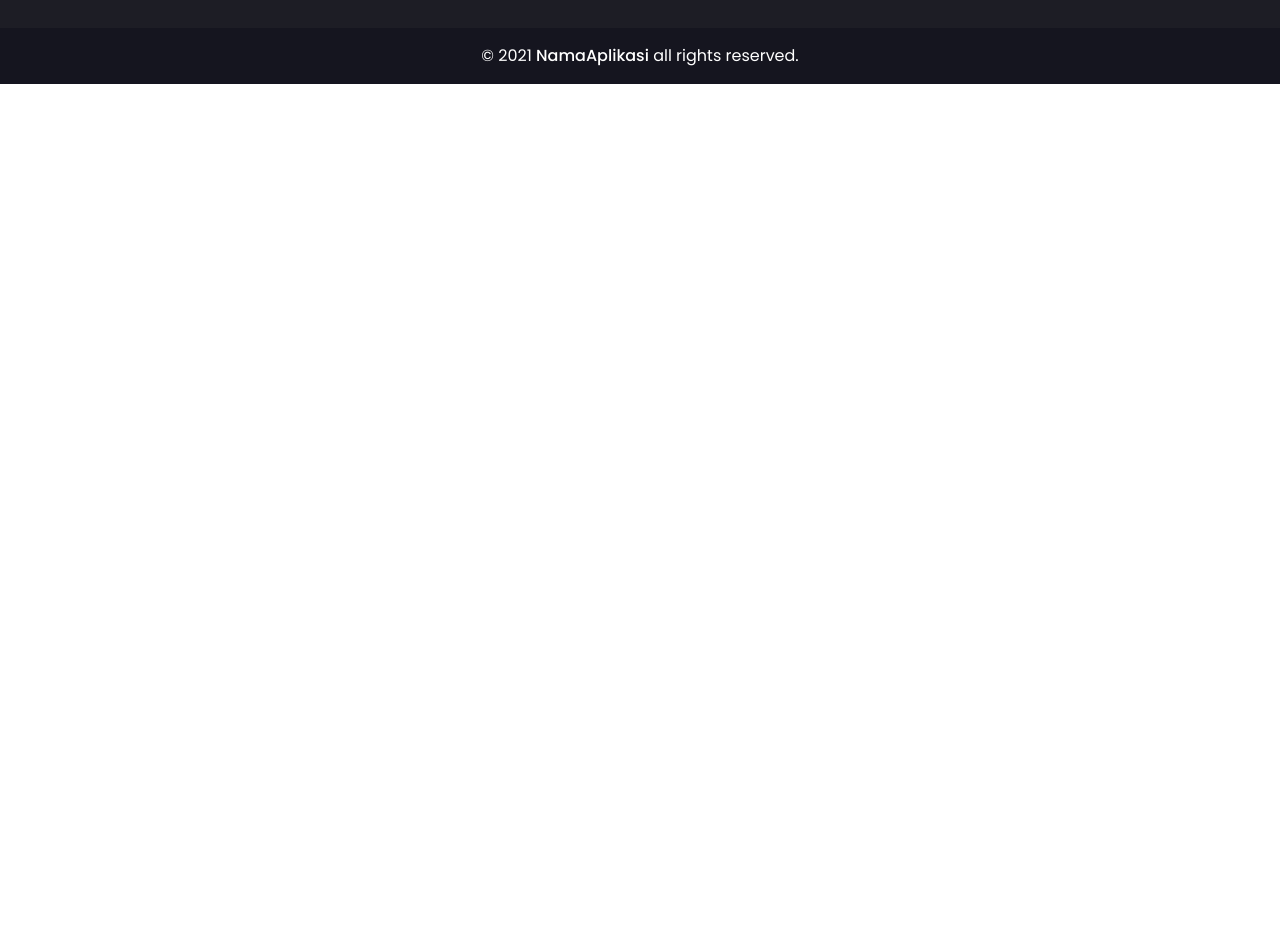
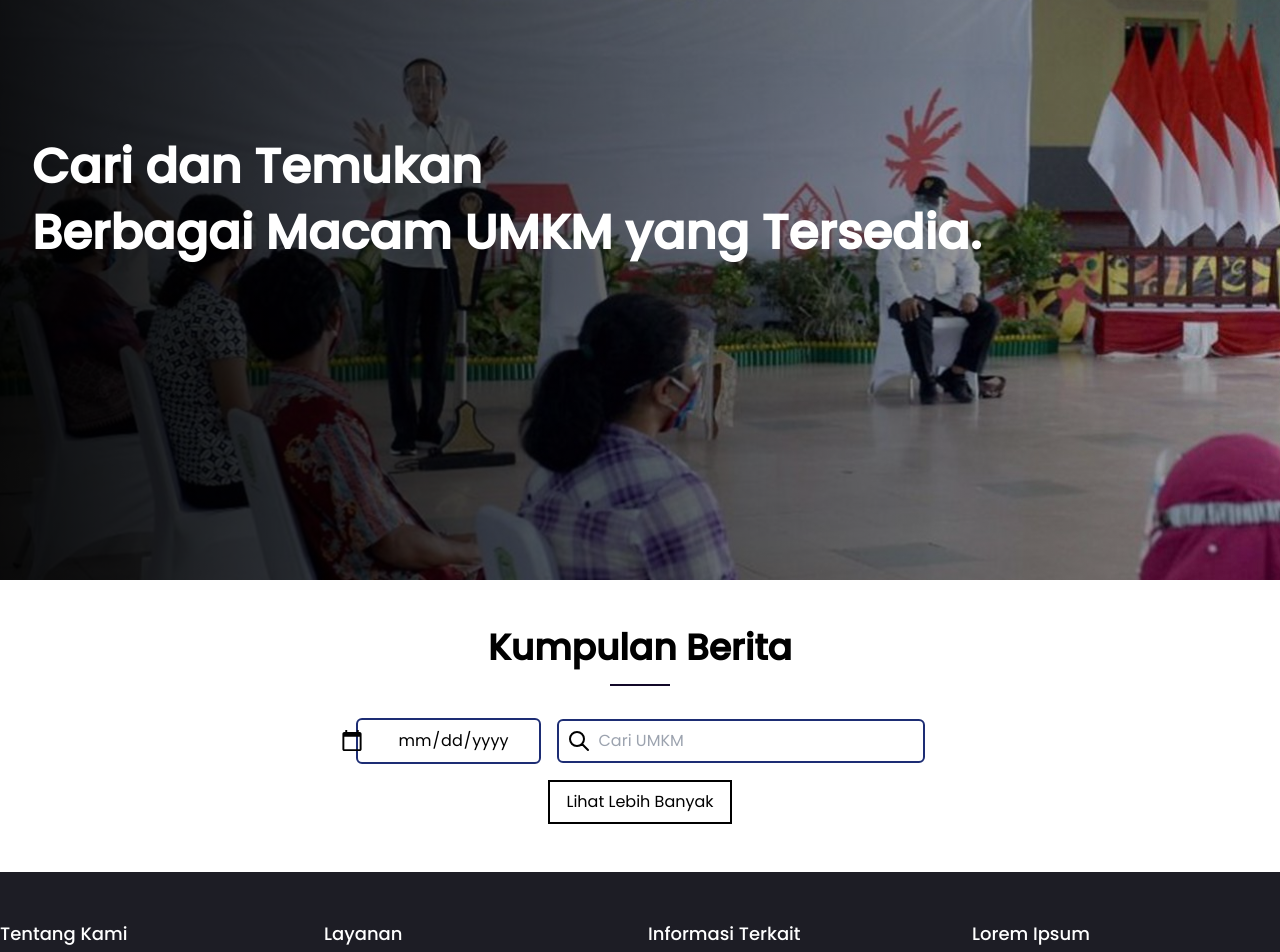
Before and after one commit to alfonsus20/gudity-gemastik-frontend, a React (Create React App) app: page /umkm in a window 1280 px wide. Shown: the part 220-1172 px from the top of the page. Before the commit the page ends 800 px from the top, so only its background shows below. Built offline with nearby package versions, Linux system fonts and the light colour scheme.

Commit message:
feat: add umkm page

```diff
--- a/package.json
+++ b/package.json
@@ -13,7 +13,6 @@
     "@types/react-dom": "^17.0.0",
     "framer-motion": "^4.1.17",
     "react": "^17.0.2",
-    "react-datepicker": "^4.1.1",
     "react-dom": "^17.0.2",
     "react-redux": "^7.2.4",
     "react-router-dom": "^5.2.0",
@@ -49,7 +48,6 @@
     ]
   },
   "devDependencies": {
-    "@types/react-datepicker": "^4.1.2",
     "@types/react-redux": "^7.1.16",
     "@types/react-router-dom": "^5.1.7",
     "@types/redux": "^3.6.0",
--- a/src/App.tsx
+++ b/src/App.tsx
@@ -4,6 +4,7 @@ import Home from "./screens/Home";
 import Navbar from "./components/Navbar";
 import News from "./screens/News";
 import Footer from "./components/Footer";
+import Umkm from "./screens/Umkm";
 
 const App = () => {
   return (
@@ -12,6 +13,7 @@ const App = () => {
       <Switch>
         <Route path="/" exact component={Home} />
         <Route path="/berita" component={News} />
+        <Route path="/umkm" component={Umkm} />
       </Switch>
       <Footer />
     </>
--- a/src/components/InputField.tsx
+++ b/src/components/InputField.tsx
@@ -16,7 +16,7 @@ const InputField = ({
   onChange,
 }: InputProps) => {
   return (
-    <div className="flex flex-row border-2 border-violet p-2 rounded-md relative">
+    <div className="flex flex-row border-2 border-blue-marker p-2 rounded-md relative">
       {icon && <span className="mr-2">{icon}</span>}
       <input
         type={type}
--- /dev/null
+++ b/src/screens/Umkm.tsx
@@ -0,0 +1,82 @@
+import React from "react";
+import Underline from "../components/Underline";
+import NewsCard from "../components/NewsCard";
+import Button from "../components/Button";
+import InputField from "../components/InputField";
+
+const Umkm = () => {
+  return (
+    <div>
+      <div className="min-h-screen relative">
+        <div
+          className="w-full min-h-screen relative z-10 pt-10 text-white flex items-center"
+          style={{
+            background:
+              "linear-gradient(86.97deg, rgba(0, 0, 0, 0.95) -0.91%, rgba(7, 11, 18, 0) 131.36%), url(assets/backgrounds/berita.jpg)",
+          }}
+        >
+          <div className="max-w-screen-xl mx-auto w-full px-8">
+            <div className="font-semibold">
+              <h1 className="text-5xl my-1 leading-snug">
+                Cari dan Temukan <br />
+                Berbagai Macam UMKM yang Tersedia.
+              </h1>
+            </div>
+          </div>
+        </div>
+      </div>
+      <div className="py-12">
+        <div className="max-w-screen-xl mx-auto">
+          <div className="mb-8">
+            <h2 className="text-center text-4xl font-semibold mb-4">
+              Kumpulan Berita
+            </h2>
+            <Underline backgroundColor="#110828" center />
+          </div>
+          <div className="flex flex-row justify-center items-center space-x-4 mb-4">
+            <InputField
+              type="date"
+              onChange={() => console.log("object")}
+              value=""
+            />
+            <InputField
+              type="text"
+              onChange={() => console.log("object")}
+              value=""
+              placeholder="Cari UMKM"
+              icon={
+                <svg
+                  xmlns="http://www.w3.org/2000/svg"
+                  className="h-6 w-6"
+                  fill="none"
+                  viewBox="0 0 24 24"
+                  stroke="currentColor"
+                >
+                  <path
+                    strokeLinecap="round"
+                    strokeLinejoin="round"
+                    strokeWidth={2}
+                    d="M21 21l-6-6m2-5a7 7 0 11-14 0 7 7 0 0114 0z"
+                  />
+                </svg>
+              }
+            />
+          </div>
+
+          <div className="flex justify-center">
+            <Button
+              onClick={() => console.log("aa")}
+              color="black"
+              backgroundColor="transparent"
+              border="2px solid black"
+            >
+              Lihat Lebih Banyak
+            </Button>
+          </div>
+        </div>
+      </div>
+    </div>
+  );
+};
+
+export default Umkm;
--- a/tailwind.config.js
+++ b/tailwind.config.js
@@ -7,7 +7,8 @@ module.exports = {
         blue: {
           primary: "#1854FF",
           secondary : '#175F88',
-          donker : '#15151F'
+          donker : '#15151F',
+          marker : '#1D2D74'
         },
         violet: '#1D103D',
         gray : {
```
Also changed, not shown: 1 other file (tests, documents, lock files or other folders).
